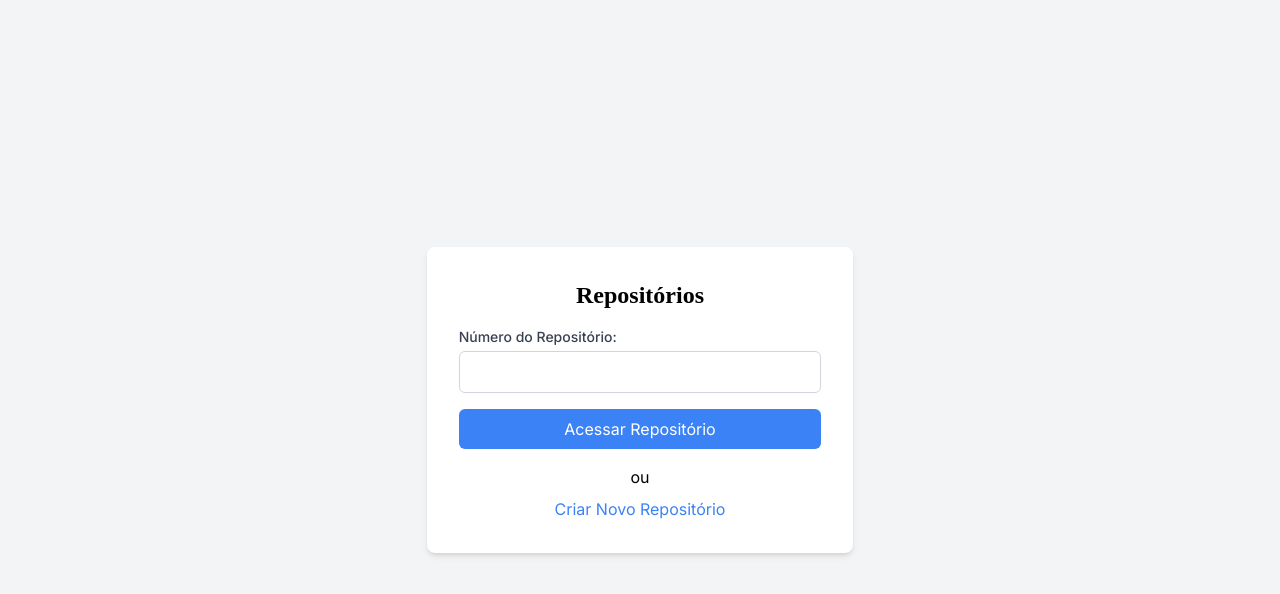
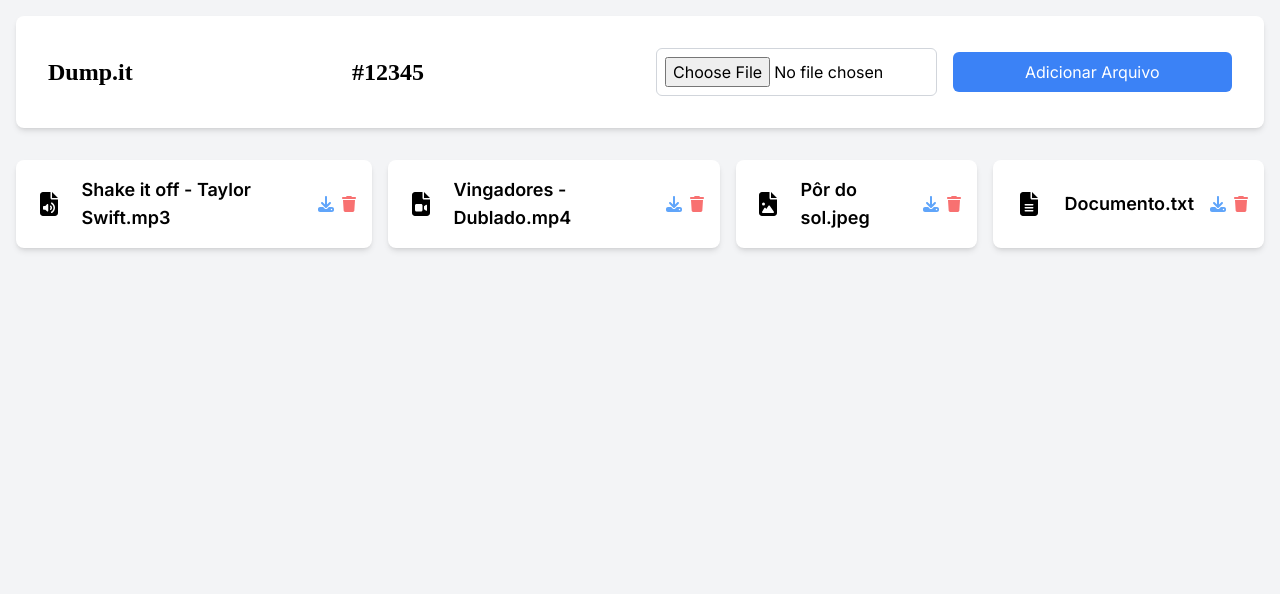
Before and after one commit to dump-itt/dumpit-frontend, a Next.js app: page /repo in a window 1280 px wide. Shown: the top 594 px of the page. Built offline with nearby package versions, Linux system fonts and the light colour scheme; a web font is replaced by a local one.

Commit message:
componente dos arquivos e pagina do repo

```diff
--- a/package.json
+++ b/package.json
@@ -9,6 +9,11 @@
     "lint": "next lint"
   },
   "dependencies": {
+    "@fortawesome/fontawesome-free": "^6.4.2",
+    "@fortawesome/fontawesome-svg-core": "^6.4.2",
+    "@fortawesome/free-regular-svg-icons": "^6.4.2",
+    "@fortawesome/free-solid-svg-icons": "^6.4.2",
+    "@fortawesome/react-fontawesome": "^0.2.0",
     "autoprefixer": "10.4.15",
     "eslint": "8.48.0",
     "eslint-config-next": "13.4.19",
--- a/src/app/layout.js
+++ b/src/app/layout.js
@@ -1,5 +1,9 @@
 import './globals.css'
 import { Inter } from 'next/font/google'
+
+import { config } from '@fortawesome/fontawesome-svg-core'
+import '@fortawesome/fontawesome-svg-core/styles.css'
+config.autoAddCss = false
 
 const inter = Inter({ subsets: ['latin'] })
 
--- a/src/app/page.js
+++ b/src/app/page.js
@@ -8,7 +8,7 @@ export default function Home() {
               <label htmlFor="repoNumber" className="block text-sm font-medium text-gray-700">Número do Repositório:</label>
               <input type="text" id="repoNumber" name="repoNumber" className="mt-1 p-2 border border-gray-300 rounded-md w-full" />
 
-              <button type="submit" className="mt-4 w-full bg-blue-500 text-white p-2 rounded-md hover:bg-blue-600">Acessar Repositório</button>
+              <button type="button" className="mt-4 w-full bg-blue-500 text-white p-2 rounded-md hover:bg-blue-600">Acessar Repositório</button>
           </form>
 
           <p className="text-center">ou</p>
--- a/src/app/repo/page.js
+++ b/src/app/repo/page.js
@@ -1,19 +1,25 @@
+import FileCard from '../../components/FileCard';
+import { faFileAudio, faFileVideo, faFileImage, faFileText } from '@fortawesome/free-solid-svg-icons'
+
 export default function Repo() {
   return (
-    <main className="bg-gray-100 flex justify-center items-center h-screen">
-      <div className="w-full sm:w-1/2 md:w-1/3 bg-white p-8 rounded-lg shadow-md">
-          <h1 className="text-2xl font-semibold mb-4 text-center fun-font">Repositórios</h1>
+    <main className="bg-gray-100 flex flex-col items-center h-screen p-4">
+      <div className="w-full h-48 md:h-28 bg-white p-8 rounded-lg shadow-md flex items-center mb-4 flex flex-col md:flex-row space-y-4 md:space-y-0 md:space-x-4">
+          <h1 className="text-2xl font-semibold fun-font basis-1/4">Dump.it</h1>
 
-          <form className="mb-4">
-              <label htmlFor="repoNumber" className="block text-sm font-medium text-gray-700">Número do Repositório:</label>
-              <input type="text" id="repoNumber" name="repoNumber" className="mt-1 p-2 border border-gray-300 rounded-md w-full" />
+          <h1 className="text-2xl font-semibold fun-font basis-1/4">#12345</h1>
 
-              <button type="submit" className="mt-4 w-full bg-blue-500 text-white p-2 rounded-md hover:bg-blue-600">Acessar Repositório</button>
+          <form className="flex ml-8 basis-1/2 items-center space-x-4 w-full md:w-auto">
+              <input type="file" id="newFile" name="newFile" className="p-2 border border-gray-300 rounded-md w-full" />
+
+              <button type="button" className="w-full ml-4 bg-blue-500 text-white p-2 rounded-md hover:bg-blue-600">Adicionar Arquivo</button>
           </form>
-
-          <p className="text-center">ou</p>
-
-          <a href="#" className="block mt-2 w-full text-center text-blue-500 hover:underline">Criar Novo Repositório</a>
+      </div>
+      <div className="mt-4 flex flex-col lg:flex-row space-y-4 lg:space-x-4 lg:space-y-0 lg:w-full">
+        <FileCard icon={faFileAudio} title="Shake it off - Taylor Swift.mp3" />
+        <FileCard icon={faFileVideo} title="Vingadores - Dublado.mp4" />
+        <FileCard icon={faFileImage} title="Pôr do sol.jpeg" />
+        <FileCard icon={faFileText} title="Documento.txt" />
       </div>
     </main>
   )
--- /dev/null
+++ b/src/components/FileCard.js
@@ -0,0 +1,26 @@
+import React from 'react';
+import { FontAwesomeIcon } from '@fortawesome/react-fontawesome'
+import { faTrash, faDownload } from '@fortawesome/free-solid-svg-icons'
+
+const FileCard = ({ title, icon }) => {
+    return (
+        <div className="bg-white p-4 rounded-lg shadow-md flex items-center space-x-4">
+            <div className="w-10 h-10 text-black text-2xl flex items-center justify-center">
+              <FontAwesomeIcon icon={icon} />
+            </div>
+            <div className="flex-grow">
+                <h2 className="text-lg font-semibold">{title}</h2>
+            </div>
+            <div className="flex space-x-2">
+                <button className="text-blue-400 hover:text-blue-600" title="Baixar">
+                  <FontAwesomeIcon icon={faDownload} />
+                </button>
+                <button className="text-red-400 hover:text-red-600" title="Deletar">
+                  <FontAwesomeIcon icon={faTrash} />
+                </button>
+            </div>
+        </div>
+    );
+};
+
+export default FileCard;
```
Also changed, not shown: 1 other file (tests, documents, lock files or other folders).
